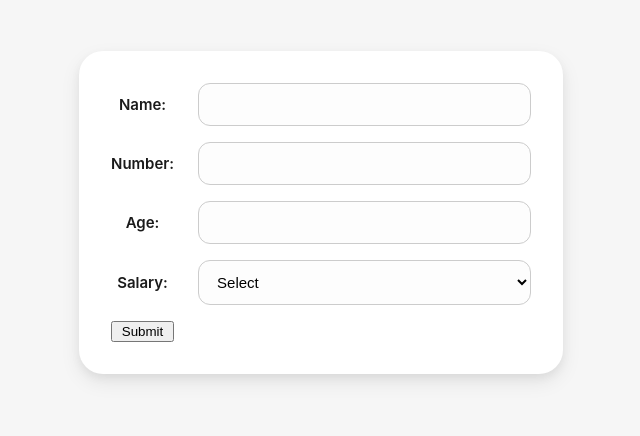
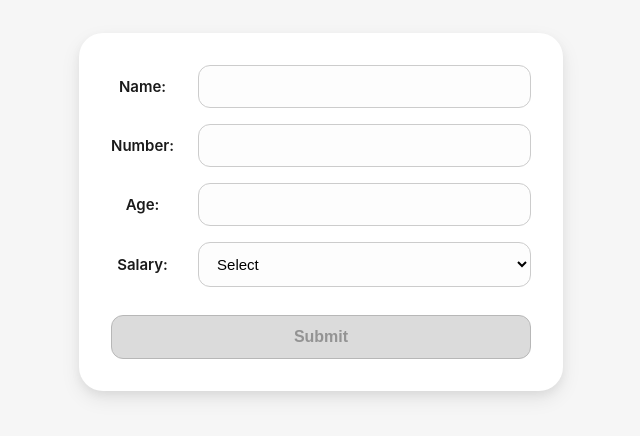
Before and after one commit to diya-thabet/react-tuto, a React (Create React App) app in the folder Project-form/form/: page / in a window 1280 px wide. Shown: the part 188-624 px from the top of the page, without its empty margins (319-959 px from the left). Built offline with nearby package versions, Linux system fonts and the light colour scheme.

Commit message:
disabled button designed

```diff
--- a/Project-form/form/src/formComponent/form.css
+++ b/Project-form/form/src/formComponent/form.css
@@ -49,7 +49,7 @@ select:focus {
 }
 
 /* Submit button */
-/*button {
+button {
   grid-column: 1 / span 2;
   margin-top: 12px;
   padding: 12px;
@@ -68,4 +68,10 @@ button:hover {
   transform: translateY(-1px);
 }
 
-*/
+button:disabled {
+  background-color: #ccc;
+  color: #666;
+  cursor: not-allowed;
+  opacity: 0.7;
+  border: 1px solid #999;
+}
--- a/Project-form/form/src/formComponent/form.js
+++ b/Project-form/form/src/formComponent/form.js
@@ -13,6 +13,17 @@ export default function Form() {
 
   function handleSubmit(e) {
     e.preventDefault();
+  }
+
+  function isDisabled() {
+    const dhia = { ...userForm };
+    if (
+      dhia.name === "" ||
+      dhia.number === "" ||
+      dhia.age === "" ||
+      dhia.salary === ""
+    )
+      return true;
     return false;
   }
 
@@ -57,9 +68,9 @@ export default function Form() {
         </select>
 
         <button
-          type="submit"
-          disabled={(e) => {
-            return handleSubmit(e);
+          disabled={isDisabled()}
+          onClick={(e) => {
+            e.preventDefault();
           }}
         >
           Submit
```
